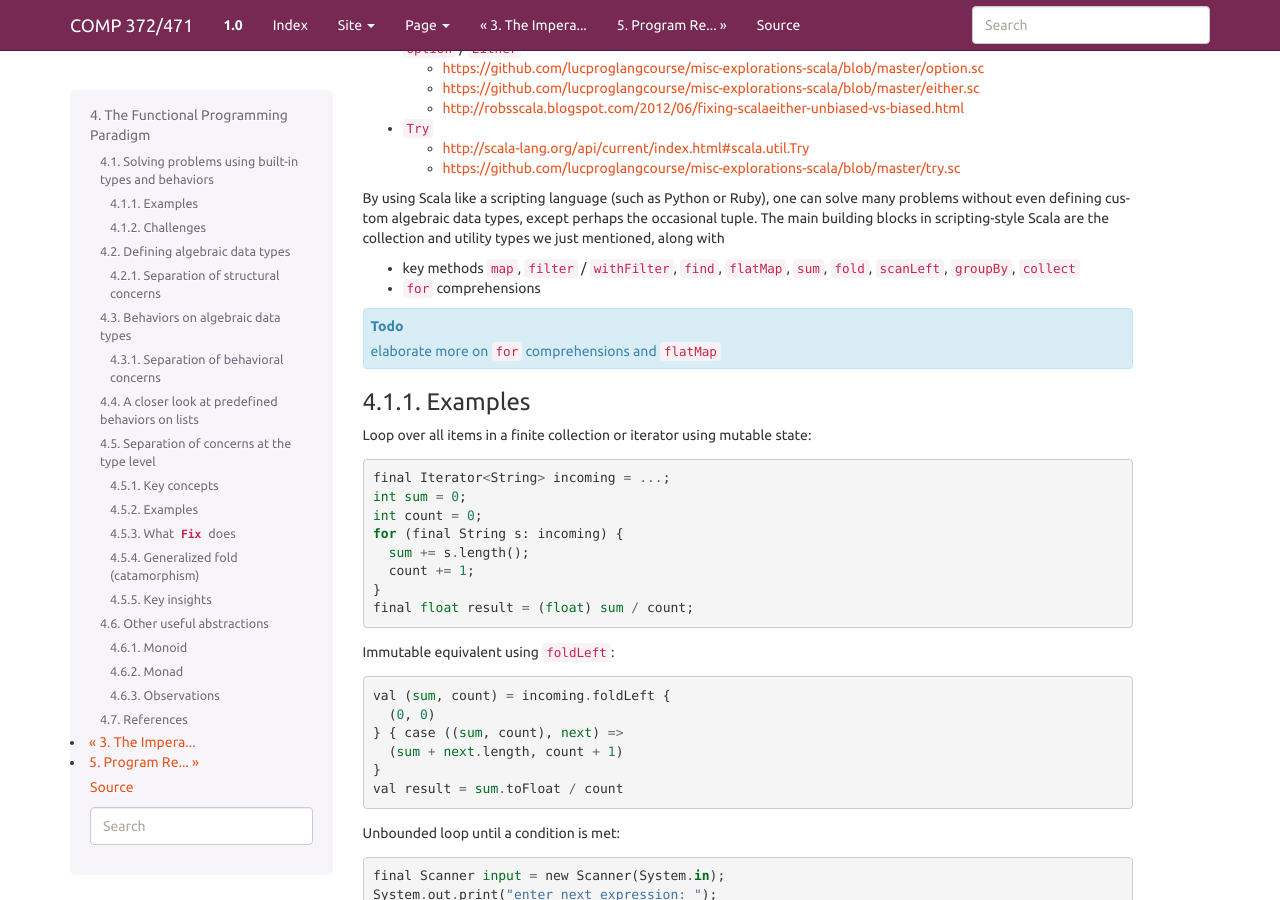
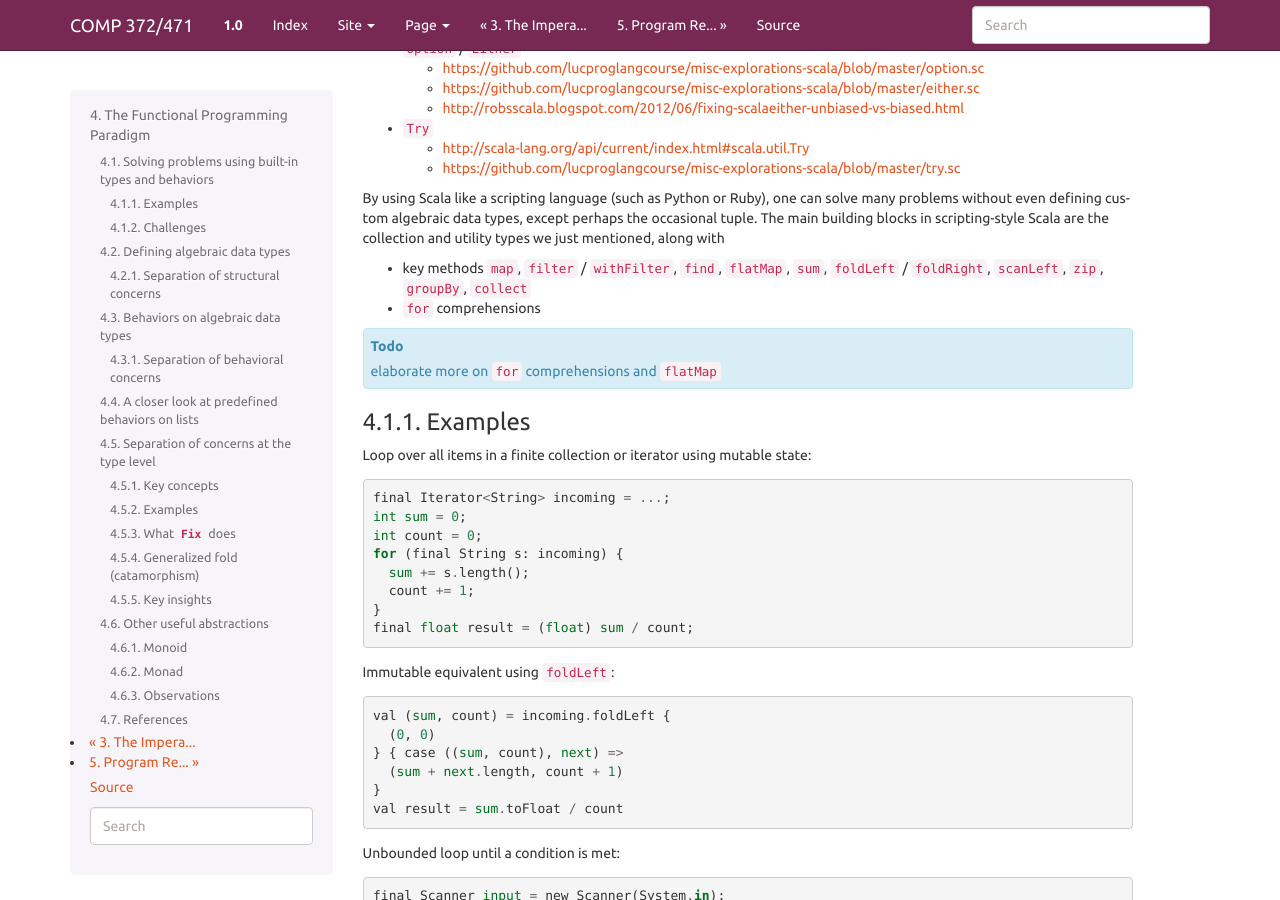
Before and after one commit to lucproglangcourse/lucproglangcourse.github.io, a Sphinx documentation site: the page built from source/functionalprogramming.rst, in a window 1280 px wide and 900 px high, scrolled down 398 px. Built offline with Sphinx 7.4.7, drawn with Linux system fonts in a browser that asks for light colours.

Commit message:
added zip to list of key methods
Signed-off-by: Konstantin Läufer <klaeufer@gmail.com>

```diff
--- a/source/functionalprogramming.rst
+++ b/source/functionalprogramming.rst
@@ -34,7 +34,7 @@ Many of these, especially collection types and certain utility types, are *algeb
 By using Scala like a scripting language (such as Python or Ruby), one can solve many problems without even defining custom algebraic data types, except perhaps the occasional tuple.
 The main building blocks in scripting-style Scala are the collection and utility types we just mentioned, along with
 
-- key methods ``map``, ``filter`` / ``withFilter``, ``find``, ``flatMap``, ``sum``, ``fold``, ``scanLeft``, ``groupBy``, ``collect``
+- key methods ``map``, ``filter`` / ``withFilter``, ``find``, ``flatMap``, ``sum``, ``foldLeft`` / ``foldRight``, ``scanLeft``, ``zip``, ``groupBy``, ``collect``
 - ``for`` comprehensions
 
 
```
